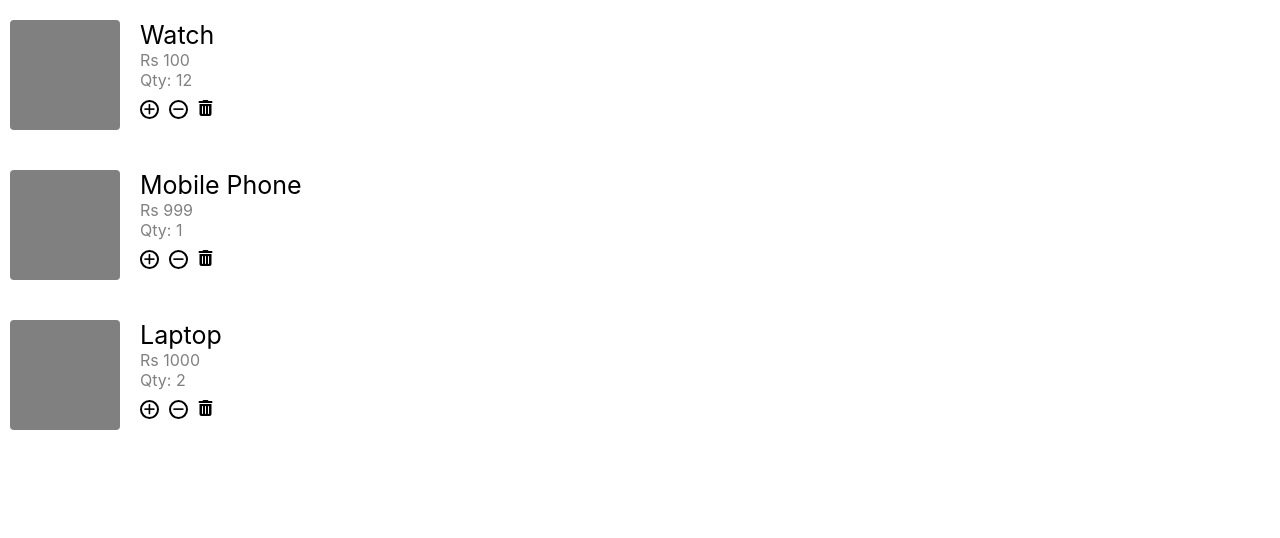
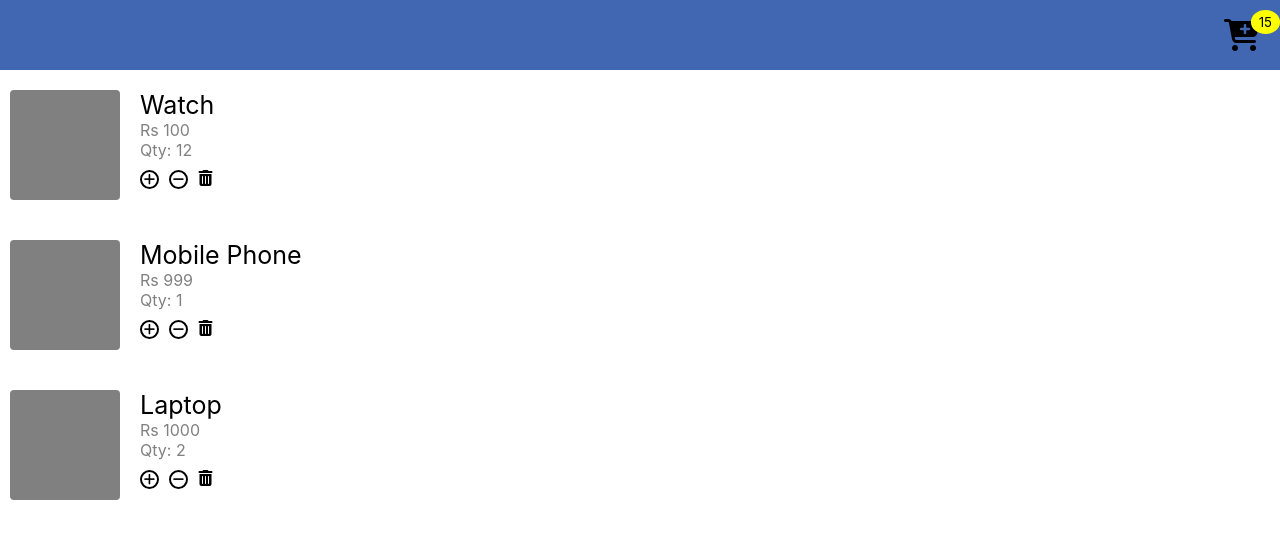
Before and after one commit to dhwanisarokar/cart, a React (Create React App) app: page / in a window 1280 px wide. Shown: the top 538 px of the page. Built offline with nearby package versions, Linux system fonts and the light colour scheme; the HTML template or start-up script is replaced by a standard one.

Commit message:
add count of item dynamically

```diff
--- a/src/App.js
+++ b/src/App.js
@@ -1,12 +1,95 @@
 import React from "react";
 import Cart from "./Cart";
+import Navbar from "./Navbar";
 
-function App() {
-  return (
-    <div className="App">
-      <Cart />
-    </div>
-  );
+class App extends React.Component {
+  constructor() {
+    super(); // this is used to call parent class constructor
+    this.state = {
+      products: [
+        {
+          price: 100,
+          title: "Watch",
+          qty: 12,
+          img: '',
+          id: 1
+        },
+        {
+          price: 999,
+          title: "Mobile Phone",
+          qty: 1,
+          img: '',
+          id: 2
+        },
+        {
+          price: 1000,
+          title: "Laptop",
+          qty: 2,
+          img: '',
+          id: 3
+        }
+      ]
+    }
+  }
+
+  handleIncreaseQty = (product) => {
+    const { products } = this.state;
+    const index = products.indexOf(product);
+
+    products[index].qty += 1;
+    this.setState({
+      product
+    });
+  }
+
+  handleDecreaseQty = (product) => {
+    if (product.qty > 1) {
+      const { products } = this.state;
+      const index = products.indexOf(product);
+
+      products[index].qty -= 1;
+      this.setState({
+        product
+      });
+    }
+    else return;
+  }
+
+  handleDeleteProduct = (id) => {
+    const { products } = this.state;
+
+    const item = products.filter((item) => item.id !== id);
+
+    this.setState({
+      products: item
+    });
+  }
+
+  getCartCount = () => {
+    const { products } = this.state;
+
+    let count = 0;
+
+    products.forEach((product) => {
+      count += product.qty;
+    });
+
+    return count;
+  }
+  render() {
+    const { products } = this.state;
+    return (
+      <div className="App">
+        <Navbar count={this.getCartCount()} />
+        <Cart
+          products={products}
+          onIncreaseQty={this.handleIncreaseQty}
+          onDecreaseQty={this.handleDecreaseQty}
+          onDelete={this.handleDeleteProduct}
+        />
+      </div>
+    );
+  }
 }
 
 export default App;
--- a/src/Cart.js
+++ b/src/Cart.js
@@ -1,71 +1,9 @@
 import React from "react";
 import CartItem from "./CartItem";
 
-class Cart extends React.Component {
-    constructor() {
-        super(); // this is used to call parent class constructor
-        this.state = {
-            products: [
-                {
-                    price: 100,
-                    title: "Watch",
-                    qty: 12,
-                    img: '',
-                    id: 1
-                },
-                {
-                    price: 999,
-                    title: "Mobile Phone",
-                    qty: 1,
-                    img: '',
-                    id: 2
-                },
-                {
-                    price: 1000,
-                    title: "Laptop",
-                    qty: 2,
-                    img: '',
-                    id: 3
-                }
-            ]
-        }
-    }
+const Cart = (props) => {
 
-    handleIncreaseQty = (product) => {
-        const { products} = this.state;
-        const index = products.indexOf(product);
-
-        products[index].qty += 1;
-        this.setState({
-            product
-        });
-    }
-
-    handleDecreaseQty = (product) => {
-        if(product.qty > 1){
-            const { products} = this.state;
-            const index = products.indexOf(product);
-
-            products[index].qty -= 1;
-            this.setState({
-                product
-            });
-        }
-        else return;
-    }
-
-    handleDeleteProduct = (id) => {
-        const { products} = this.state;
-
-        const item = products.filter((item) => item.id !== id);
-
-        this.setState({
-            products: item
-        });
-    }
-
-    render() {
-        const { products } = this.state;
+    const { products } = props;
     return (
         <div className="cart">
             {products.map((product) => {
@@ -73,15 +11,14 @@ class Cart extends React.Component {
                     <CartItem
                         product={product}
                         key={product.id}
-                            onIncreaseQty={this.handleIncreaseQty}
-                            onDecreaseQty={this.handleDecreaseQty}
-                            onDelete={this.handleDeleteProduct}
+                        onIncreaseQty={props.onIncreaseQty}
+                        onDecreaseQty={props.onDecreaseQty}
+                        onDelete={props.onDelete}
                     />
                 )
             })}
         </div>
     );
 }
-}
 
 export default Cart;
--- /dev/null
+++ b/src/Navbar.js
@@ -0,0 +1,40 @@
+import React from "react";
+
+const Navbar = (props) => {
+
+    return (
+        <div style={styles.nav}>
+            <div style={styles.cartIconContainer}>
+            <i className="fas fa-cart-plus" style={styles.cartIcon}></i>
+            <small style={styles.cartCount}>{props.count}</small>
+            </div>
+        </div>
+    );
+}
+
+const styles = {
+    cartIcon: {
+      fontSize: 32,
+      marginRight: 20
+    },
+    nav: {
+      height: 70,
+      background: '#4267b2',
+      display: 'flex',
+      justifyContent: 'flex-end',
+      alignItems: 'center'
+    },
+    cartIconContainer: {
+      position: 'relative'
+    },
+    cartCount: {
+      background: 'yellow',
+      borderRadius: '50%',
+      padding: '4px 8px',
+      position: 'absolute',
+      right: 0,
+      top: -9
+    }
+};
+
+export default Navbar;
```
Also changed, not shown: src/CartItem.js (+3 -5 lines). Lines whose indentation alone changed are shown as unchanged.
